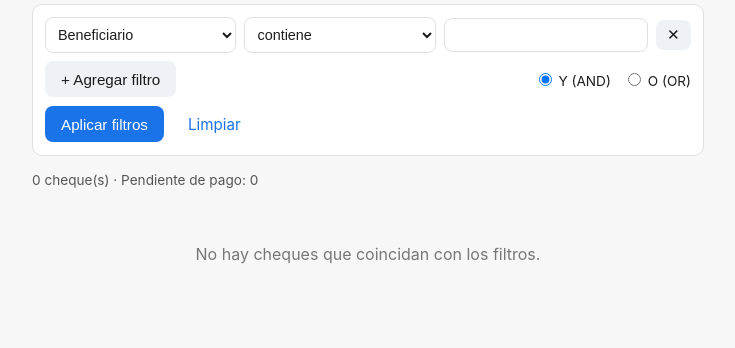
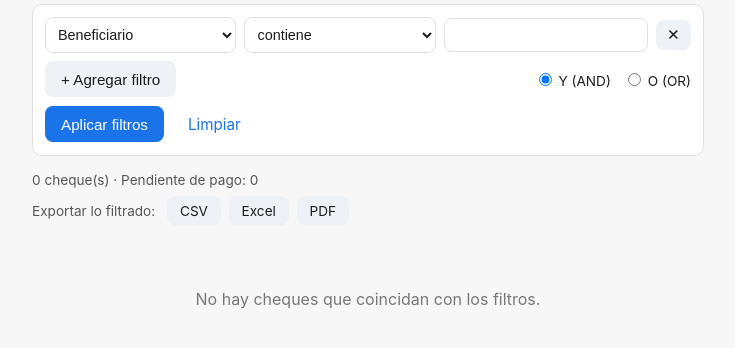
Before and after one commit to josemcostap/gestion-cheques, a Flask app: page / in a window 1280 px wide. Shown: the part 127-475 px from the top of the page, without its empty margins (272-1007 px from the left). Run offline with Flask 3, Linux system fonts and the light colour scheme; data that the repository does not hold is empty.

Commit message:
Sumar exportación CSV, Excel y PDF de lo filtrado
Los tres formatos exportan exactamente los cheques que están
visibles en pantalla, respetando los filtros AND/OR aplicados.

```diff
--- a/app.py
+++ b/app.py
@@ -1,12 +1,28 @@
+import csv
+import io
 import os
 import sqlite3
 from datetime import date
 
-from flask import Flask, g, redirect, render_template, request, url_for
+from flask import Flask, Response, g, redirect, render_template, request, url_for
 
 DB_PATH = os.path.join(os.path.dirname(os.path.abspath(__file__)), "instance", "cheques.db")
 
 app = Flask(__name__)
+
+EXPORT_COLUMNS = [
+    ("numero_ch", "N° Cheque"),
+    ("cuenta", "Cuenta"),
+    ("beneficiario", "Beneficiario"),
+    ("concepto", "Concepto"),
+    ("fecha_emision", "Emisión"),
+    ("fecha_vencimiento", "Vencimiento"),
+    ("dias", "Días"),
+    ("monto", "Monto"),
+    ("estado", "Estado"),
+    ("fecha_pago", "Fecha pago"),
+    ("observaciones", "Observaciones"),
+]
 
 TEXT_FIELDS = {
     "numero_ch": "Número de cheque",
@@ -121,10 +137,9 @@ def build_filters(args):
     return where, params, combine
 
 
-@app.route("/")
-def index():
+def query_cheques(args):
     db = get_db()
-    where, params, combine = build_filters(request.args)
+    where, params, combine = build_filters(args)
     rows = db.execute(
         f"SELECT * FROM cheques {where} ORDER BY fecha_vencimiento ASC", params
     ).fetchall()
@@ -137,7 +152,28 @@ def index():
         c["dias"] = (venc - today).days
         c["vencido"] = c["dias"] < 0 and not c["pagado"]
         cheques.append(c)
+    return cheques, combine
 
+
+def cheque_export_row(c):
+    return {
+        "numero_ch": c["numero_ch"],
+        "cuenta": c["cuenta"],
+        "beneficiario": c["beneficiario"],
+        "concepto": c["concepto"] or "",
+        "fecha_emision": c["fecha_emision"],
+        "fecha_vencimiento": c["fecha_vencimiento"],
+        "dias": c["dias"],
+        "monto": c["monto"],
+        "estado": "Pagado" if c["pagado"] else ("Vencido" if c["vencido"] else "Pendiente"),
+        "fecha_pago": c["fecha_pago"] or "",
+        "observaciones": c["observaciones"] or "",
+    }
+
+
+@app.route("/")
+def index():
+    cheques, combine = query_cheques(request.args)
     total_pendiente = sum(c["monto"] for c in cheques if not c["pagado"])
     filter_rows = list(
         zip(request.args.getlist("field"), request.args.getlist("op"), request.args.getlist("value"))
@@ -197,6 +233,83 @@ def eliminar(cheque_id):
     return redirect(request.referrer or url_for("index"))
 
 
+@app.route("/exportar/<formato>")
+def exportar(formato):
+    if formato not in ("csv", "xlsx", "pdf"):
+        return ("Formato no soportado", 400)
+
+    cheques, _ = query_cheques(request.args)
+    rows = [cheque_export_row(c) for c in cheques]
+    filename = f"cheques_{date.today().isoformat()}.{formato}"
+    headers = {"Content-Disposition": f"attachment; filename={filename}"}
+
+    if formato == "csv":
+        buf = io.StringIO()
+        writer = csv.writer(buf)
+        writer.writerow([label for _, label in EXPORT_COLUMNS])
+        for r in rows:
+            writer.writerow([r[key] for key, _ in EXPORT_COLUMNS])
+        return Response(buf.getvalue().encode("utf-8-sig"), mimetype="text/csv", headers=headers)
+
+    if formato == "xlsx":
+        from openpyxl import Workbook
+        from openpyxl.styles import Font
+
+        wb = Workbook()
+        ws = wb.active
+        ws.title = "Cheques"
+        ws.append([label for _, label in EXPORT_COLUMNS])
+        for cell in ws[1]:
+            cell.font = Font(bold=True)
+        for r in rows:
+            ws.append([r[key] for key, _ in EXPORT_COLUMNS])
+        for col_cells in ws.columns:
+            length = max((len(str(c.value)) if c.value is not None else 0) for c in col_cells)
+            ws.column_dimensions[col_cells[0].column_letter].width = min(max(length + 2, 10), 40)
+        buf = io.BytesIO()
+        wb.save(buf)
+        return Response(
+            buf.getvalue(),
+            mimetype="application/vnd.openxmlformats-officedocument.spreadsheetml.sheet",
+            headers=headers,
+        )
+
+    from reportlab.lib import colors
+    from reportlab.lib.pagesizes import A4, landscape
+    from reportlab.lib.styles import getSampleStyleSheet
+    from reportlab.lib.units import cm
+    from reportlab.platypus import Paragraph, SimpleDocTemplate, Spacer, Table, TableStyle
+
+    buf = io.BytesIO()
+    doc = SimpleDocTemplate(
+        buf,
+        pagesize=landscape(A4),
+        leftMargin=1 * cm,
+        rightMargin=1 * cm,
+        topMargin=1 * cm,
+        bottomMargin=1 * cm,
+    )
+    styles = getSampleStyleSheet()
+    data = [[label for _, label in EXPORT_COLUMNS]] + [
+        [str(r[key]) for key, _ in EXPORT_COLUMNS] for r in rows
+    ]
+    table = Table(data, repeatRows=1)
+    table.setStyle(
+        TableStyle(
+            [
+                ("BACKGROUND", (0, 0), (-1, 0), colors.HexColor("#1a73e8")),
+                ("TEXTCOLOR", (0, 0), (-1, 0), colors.white),
+                ("FONTSIZE", (0, 0), (-1, -1), 7),
+                ("GRID", (0, 0), (-1, -1), 0.5, colors.grey),
+                ("ROWBACKGROUNDS", (0, 1), (-1, -1), [colors.white, colors.HexColor("#f5f5f5")]),
+                ("VALIGN", (0, 0), (-1, -1), "MIDDLE"),
+            ]
+        )
+    )
+    doc.build([Paragraph("Cheques Lanzados", styles["Title"]), Spacer(1, 0.3 * cm), table])
+    return Response(buf.getvalue(), mimetype="application/pdf", headers=headers)
+
+
 init_db()
 
 if __name__ == "__main__":
--- a/requirements.txt
+++ b/requirements.txt
@@ -1 +1,3 @@
 Flask==3.0.3
+openpyxl==3.1.5
+reportlab==4.2.5
--- a/static/style.css
+++ b/static/style.css
@@ -110,6 +110,16 @@ h1 { font-size: 1.3rem; margin: 0.5rem 0 1rem; }
 
 .summary { font-size: 0.85rem; color: #555; margin: 0.5rem 0; }
 
+.export-actions {
+  display: flex;
+  align-items: center;
+  flex-wrap: wrap;
+  gap: 0.5rem;
+  margin-bottom: 1rem;
+}
+.export-label { font-size: 0.85rem; color: #555; margin-right: 0.25rem; }
+.export-actions .btn { padding: 0.4rem 0.8rem; font-size: 0.85rem; }
+
 .cheque-list { display: flex; flex-direction: column; gap: 0.75rem; }
 .cheque-card {
   background: var(--card-bg);
--- a/templates/index.html
+++ b/templates/index.html
@@ -23,6 +23,13 @@
 <script id="initial-filters" type="application/json">{{ filter_rows | tojson }}</script>
 
 <p class="summary">{{ cheques|length }} cheque(s) · Pendiente de pago: {{ "{:,.0f}".format(total_pendiente).replace(",", ".") }}</p>
+
+<div class="export-actions">
+  <span class="export-label">Exportar lo filtrado:</span>
+  <a class="btn btn-secondary" href="{{ url_for('exportar', formato='csv') }}?{{ request.query_string.decode() }}">CSV</a>
+  <a class="btn btn-secondary" href="{{ url_for('exportar', formato='xlsx') }}?{{ request.query_string.decode() }}">Excel</a>
+  <a class="btn btn-secondary" href="{{ url_for('exportar', formato='pdf') }}?{{ request.query_string.decode() }}">PDF</a>
+</div>
 
 <div class="cheque-list">
   {% for c in cheques %}
```
